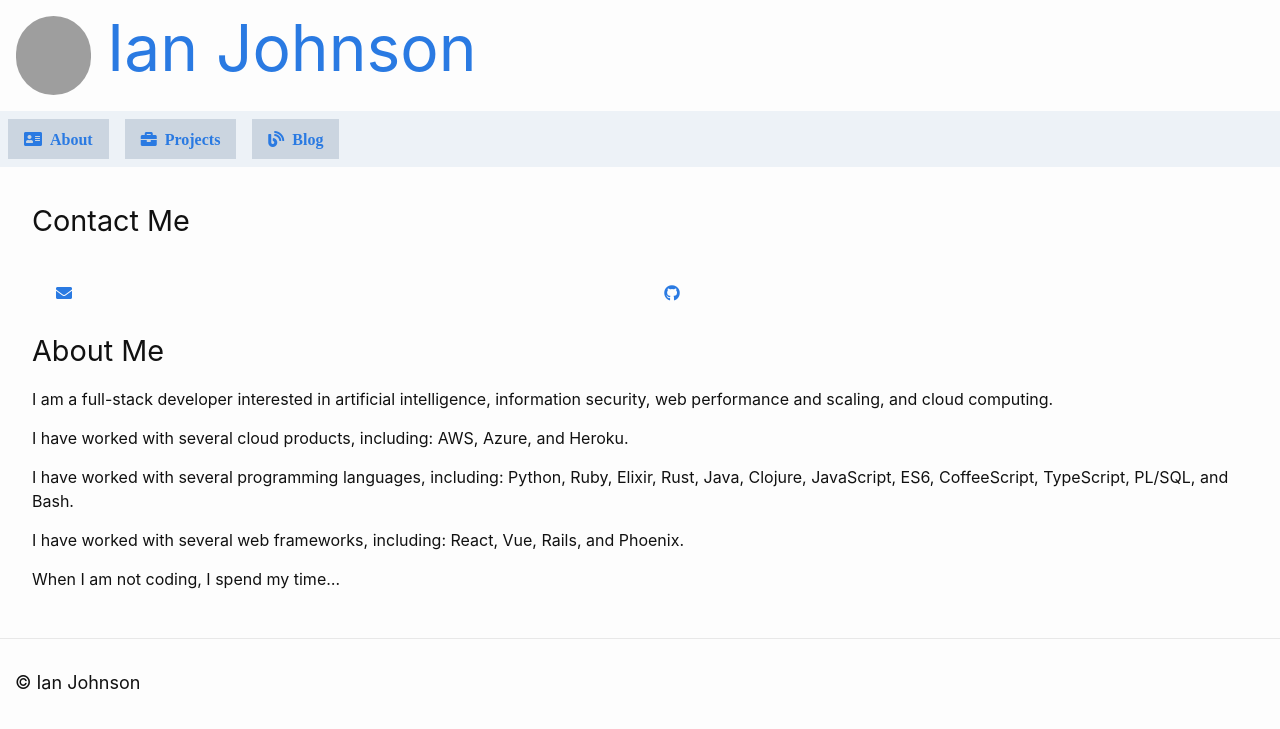
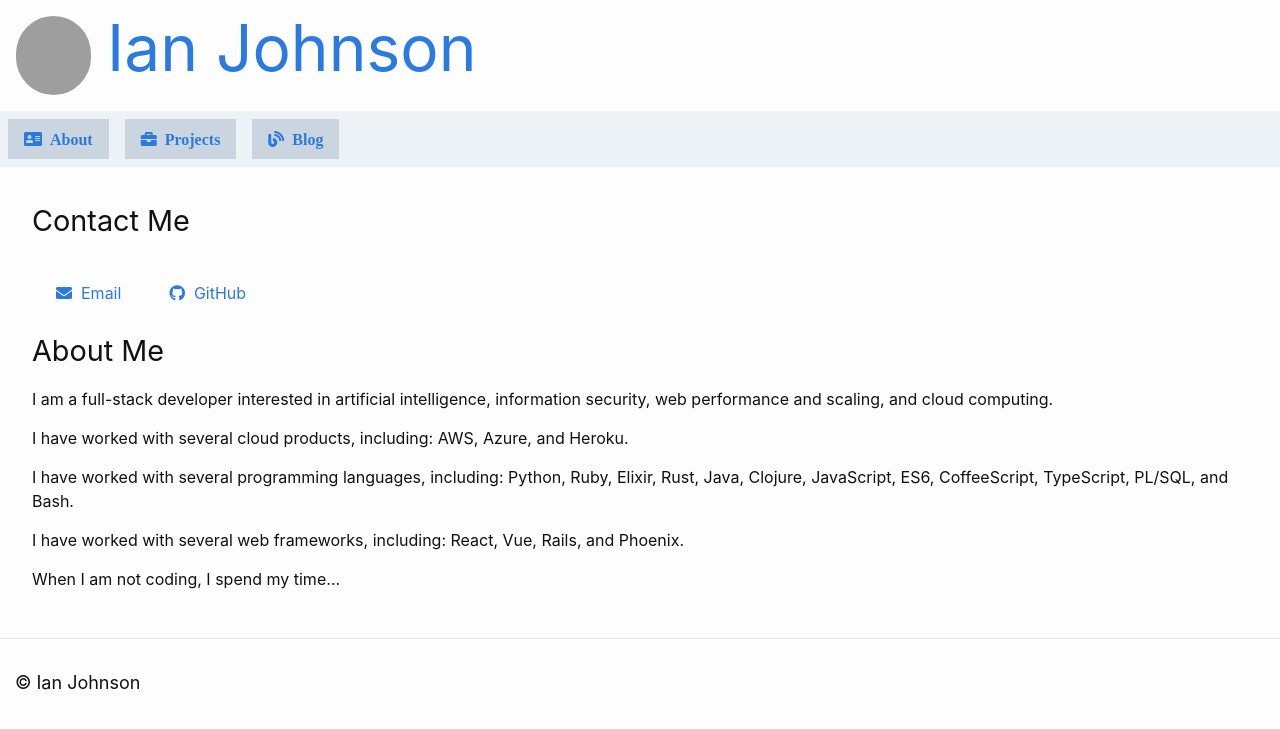
Before and after one commit to tacoda/tacoda.github.io, a Jekyll site: the page built from index.md, in a window 1280 px wide. Shown: the top 729 px of the page. Built offline with Jekyll 4.4.1, drawn with Linux system fonts in a browser that asks for light colours; grey boxes are pictures that could not be loaded.

Commit message:
Update styling on contact links

```diff
--- a/index.md
+++ b/index.md
@@ -4,12 +4,12 @@ layout: default
 
 # Contact Me
 
-<div class="flex">
-  <div class="flex-auto p-6">
-    <a href="mailto:tacoda@hey.com"><i class="fas fa-envelope"></i></a>
+<div class="flex flex-wrap">
+  <div class="p-6">
+    <a href="mailto:tacoda@hey.com"><i class="fas fa-envelope"></i>&nbsp; Email</a>
   </div>
-  <div class="flex-auto p-6">
-    <a href="https://github.com/tacoda"><i class="fab fa-github"></i></a>
+  <div class="p-6">
+    <a href="https://github.com/tacoda"><i class="fab fa-github"></i>&nbsp; GitHub</a>
   </div>
 </div>
 
```
